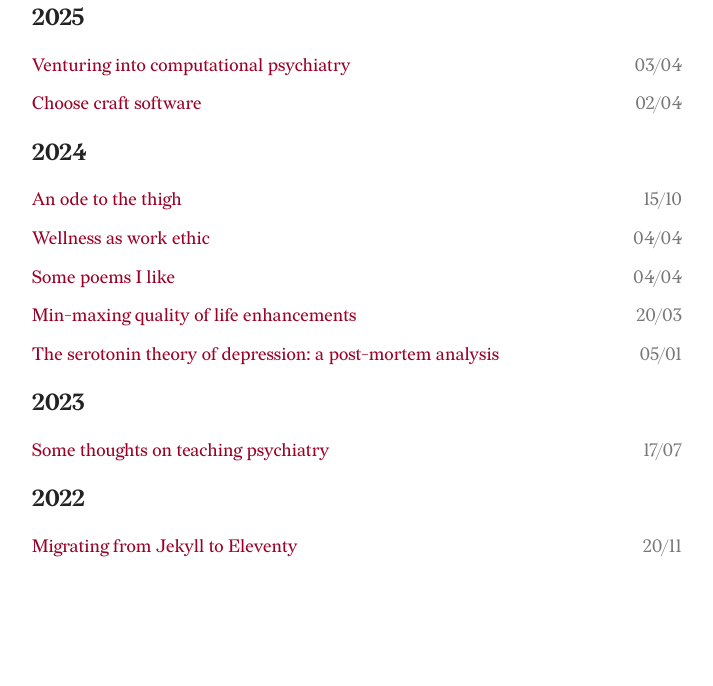
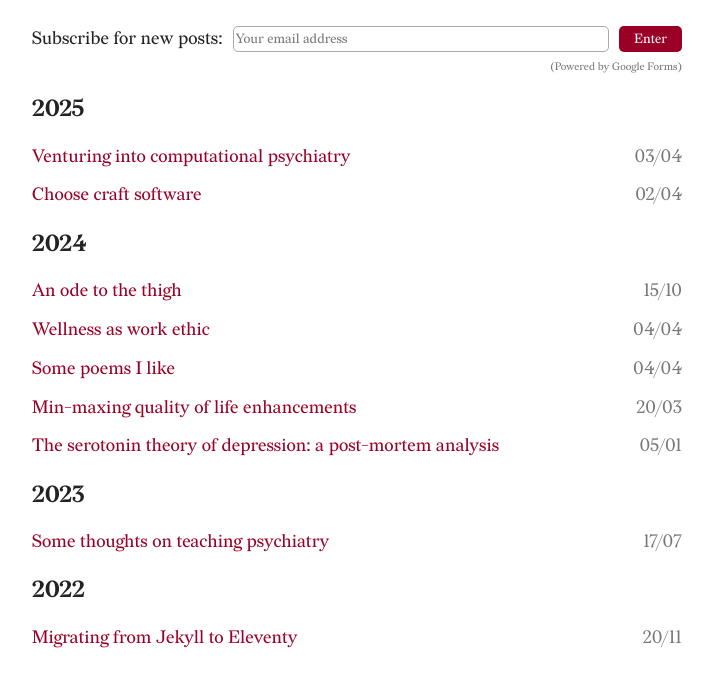
Before and after one commit to ManavPonnekanti/ponnekanti.net, an Eleventy site: page src/index.njk in a window 1280 px wide. Shown: the part 124-810 px from the top of the page, without its empty margins (283-996 px from the left). Built offline with nearby package versions, Linux system fonts and the light colour scheme; Eleventy itself is replaced by a stand-in of ours; files that its build step writes are made by us from their sources.

Commit message:
Added subscribe to homepage

```diff
--- a/src/_includes/base.njk
+++ b/src/_includes/base.njk
@@ -33,7 +33,7 @@
             <li><a href="/" class="{% if page.url == '/' %}active{% endif %}">Blog</a></li>
             <li><a href="/about" class="{% if page.url == '/about/' %}active{% endif %}">About</a></li>
             <li><a href="/bookshelf" class="{% if page.url == '/bookshelf/' %}active{% endif %}">Bookshelf</a></li>
-            <li><a href="/subscribe" class="{% if page.url == '/subscribe/' %}active{% endif %}">Subscribe</a></li>
+            <li><a href="/feed.xml">RSS</a></li>
         </ul>
         <hr>
     </nav>
--- a/src/index.njk
+++ b/src/index.njk
@@ -4,6 +4,15 @@ layout: page.njk
 description: "And now I see with eye serene / The very pulse of the machine;"
 ---
 <main>
+    <div class="subscribe-container">
+        <p class="subscribe-text">Subscribe for new posts:</p>
+        <form class="subscribe-box" action="https://docs.google.com/forms/d/e/1FAIpQLSdjHv8SvZxShkZVvNVEGXf4DRHJZDqcPEqUY7EqBSgOtJGByw/formResponse" method="POST" target="_blank">
+        <input type="email" name="entry.950185210" placeholder="Your email address" required>
+        <button type="submit">Enter</button>
+    </form>
+    </div>
+    <p class=disclaimer>(Powered by Google Forms)</p>
+
     {% for year, posts in collections.posts | groupby("data.year") | dictsort | reverse %}
     <h2>{{ year }}</h2>
     <div class="year-container">
--- a/src/style.css
+++ b/src/style.css
@@ -164,23 +164,33 @@ footer {
     justify-content: flex-end;
     margin-left: 20px;
 }
+.subscribe-container {
+    display: flex;
+    align-items: center;
+    margin-top: 40px;
+    gap: 10px;
+}
 
-.subscribe {
+.subscribe-text {
+    margin: 0px;
+}
+
+.subscribe-box {
     display: flex;
+    flex-grow: 1;
     gap: 10px;
     flex-wrap: nowrap;
 }
 
-.subscribe input[type="email"] {
+.subscribe-box input[type="email"] {
     flex: 1;
     min-width: 0;
-    padding: 5px 10px;
     border: 0.5px solid var(--ui);
     border-radius: 5px;
     font-family: inherit;
 }
 
-.subscribe button {
+.subscribe-box button {
     flex-shrink: 0;
     padding: 5px 15px;
     background-color: var(--link);
@@ -196,10 +206,16 @@ footer {
     font-size: 0.6em;
     color: var(--text2);
     margin-top: 5px;
+    text-align: right;
 }
 
 @media (max-width: 600px) {
     body {
         font-size: 16px;
     }
+
+    .subscribe-container {
+        flex-direction: column;
+        align-items: stretch;
+    }
 }
--- a/src/subscribe.md
+++ /dev/null
@@ -1,13 +0,0 @@
----
-title: Subscribe
-layout: page.njk
----
-To receive new posts via email, enter your email address below:
-
-<form class="subscribe" action="https://docs.google.com/forms/d/e/1FAIpQLSdjHv8SvZxShkZVvNVEGXf4DRHJZDqcPEqUY7EqBSgOtJGByw/formResponse" method="POST" target="_blank">
-    <input type="email" name="entry.950185210" placeholder="Your email address" required>
-    <button type="submit">Subscribe</button>
-    </form>
-    <p class=disclaimer>(Powered by Google Forms)</p>
-
-An [RSS feed](https://ponnekanti.net/feed.xml) is also available.
```
Also changed, not shown: 13 other files.
